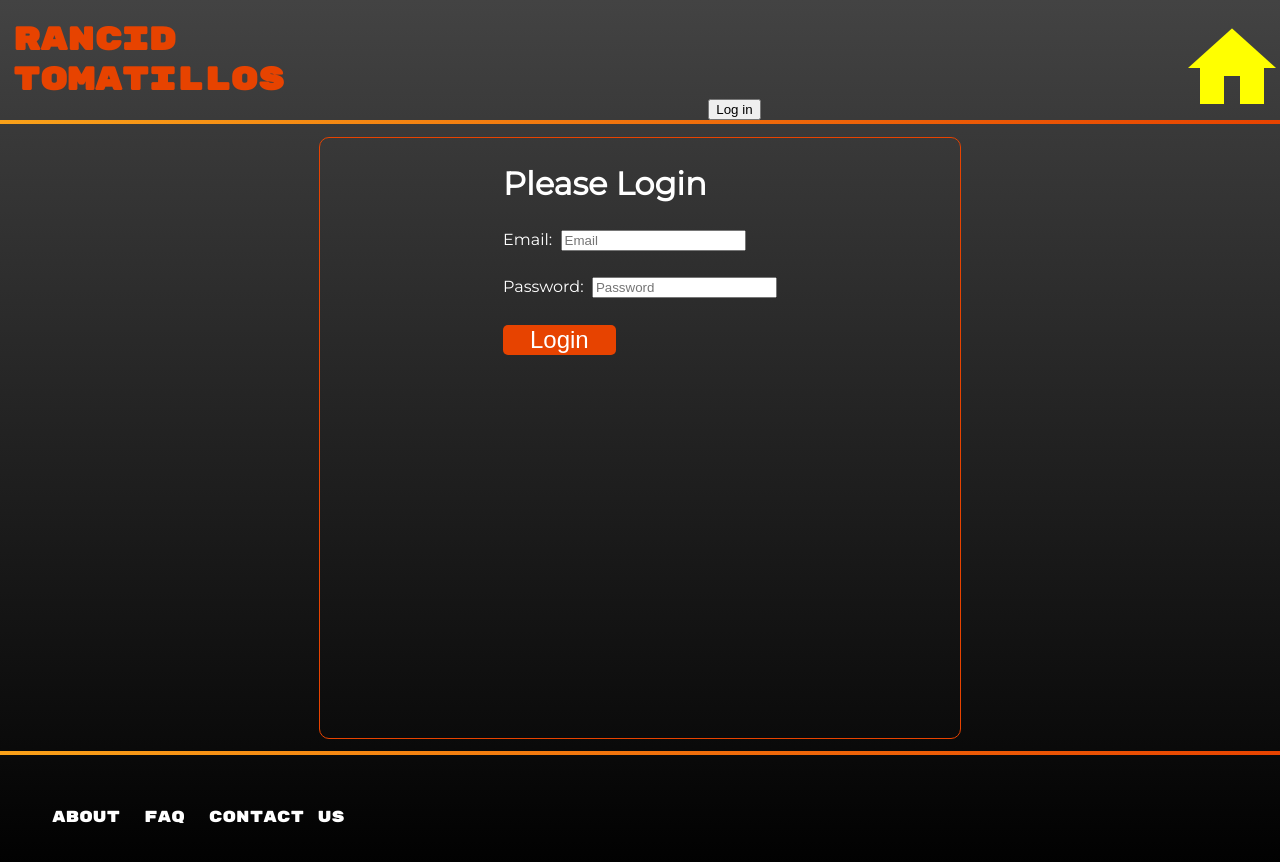
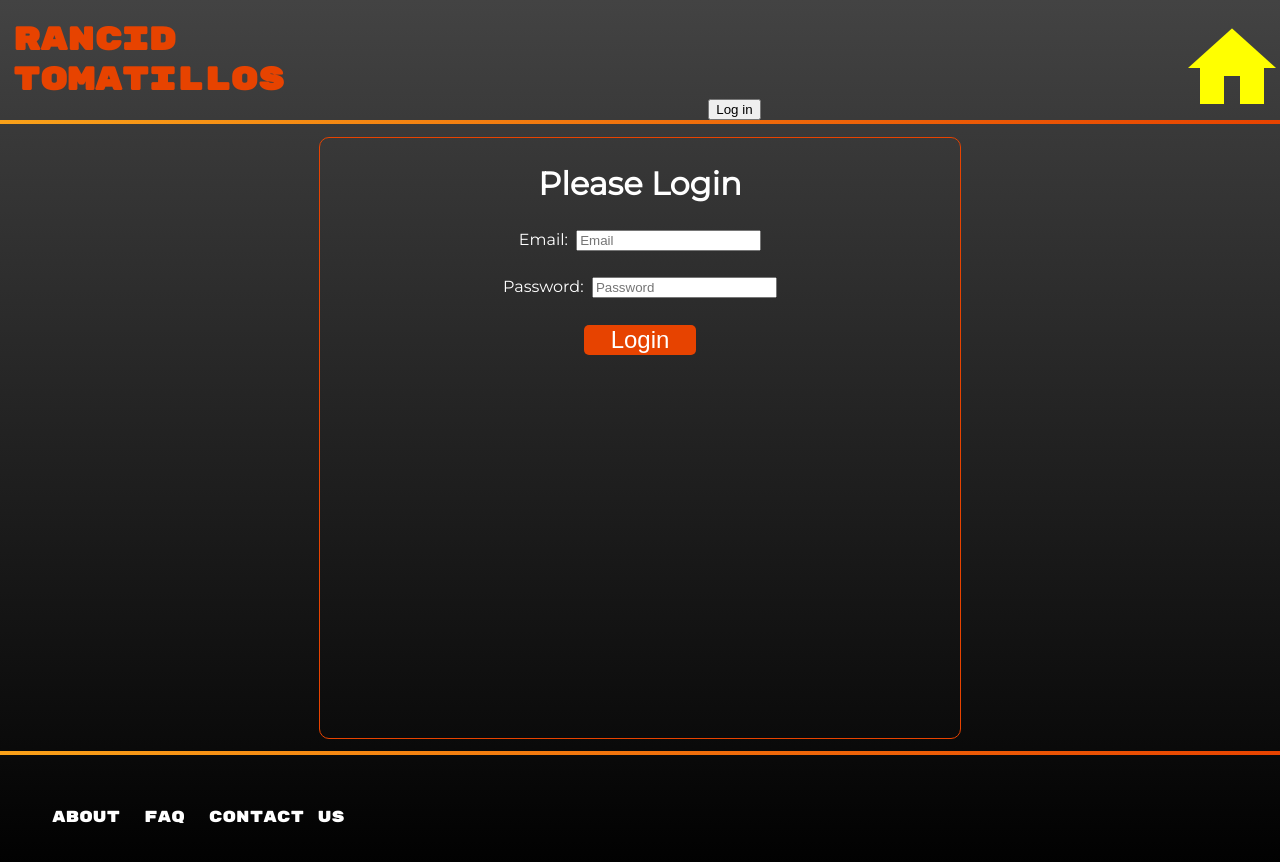
Before and after one commit to kellydinneen/rancid-tomatillos, a React (Create React App) app: page /login in a window 1280 px wide. Shown: the top 862 px of the page. Built offline with nearby package versions, Linux system fonts and the light colour scheme; no server answers.

Commit message:
Center login form

```diff
--- a/src/components/Login.css
+++ b/src/components/Login.css
@@ -13,7 +13,8 @@ form {
 .login-form {
   display: flex;
   flex-direction: column;
-  align-items: flex-start;
+  justify-content: flex-start;
+  align-items: center;
 }
 
 input {
```
